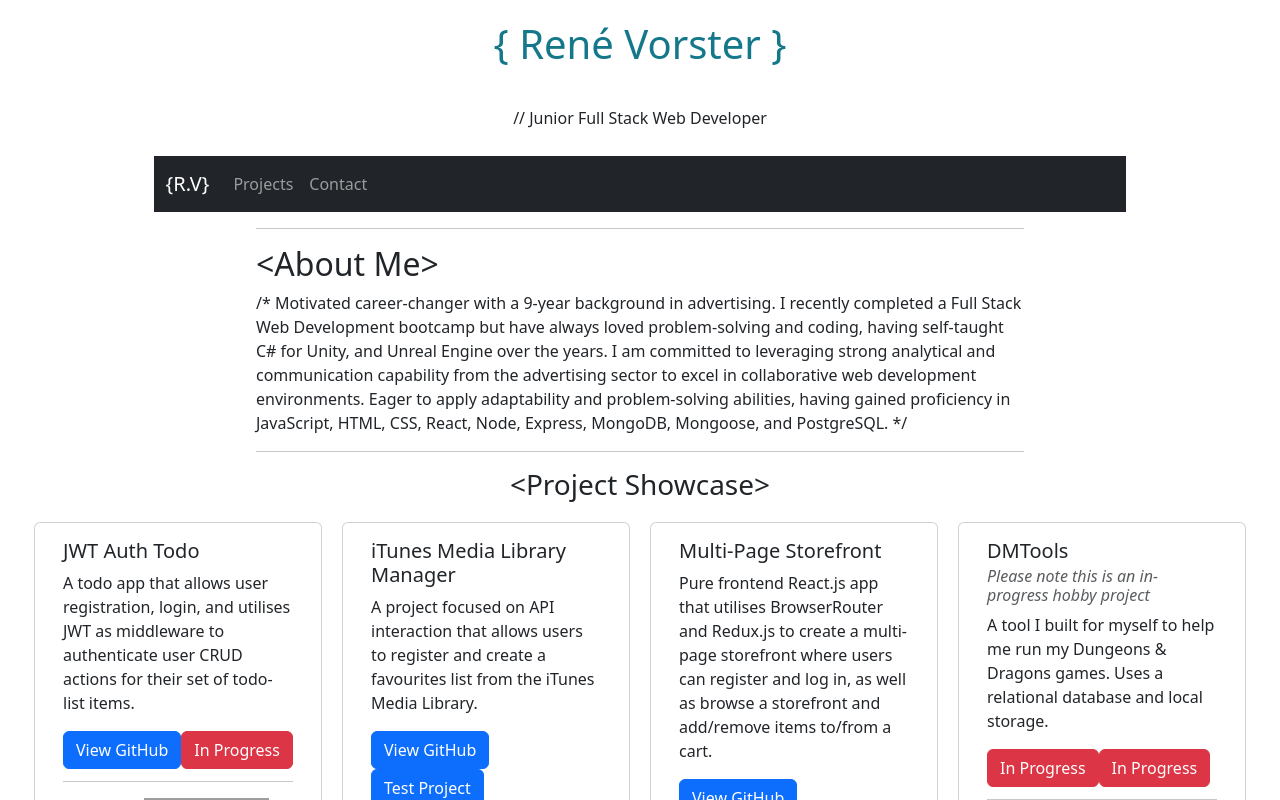
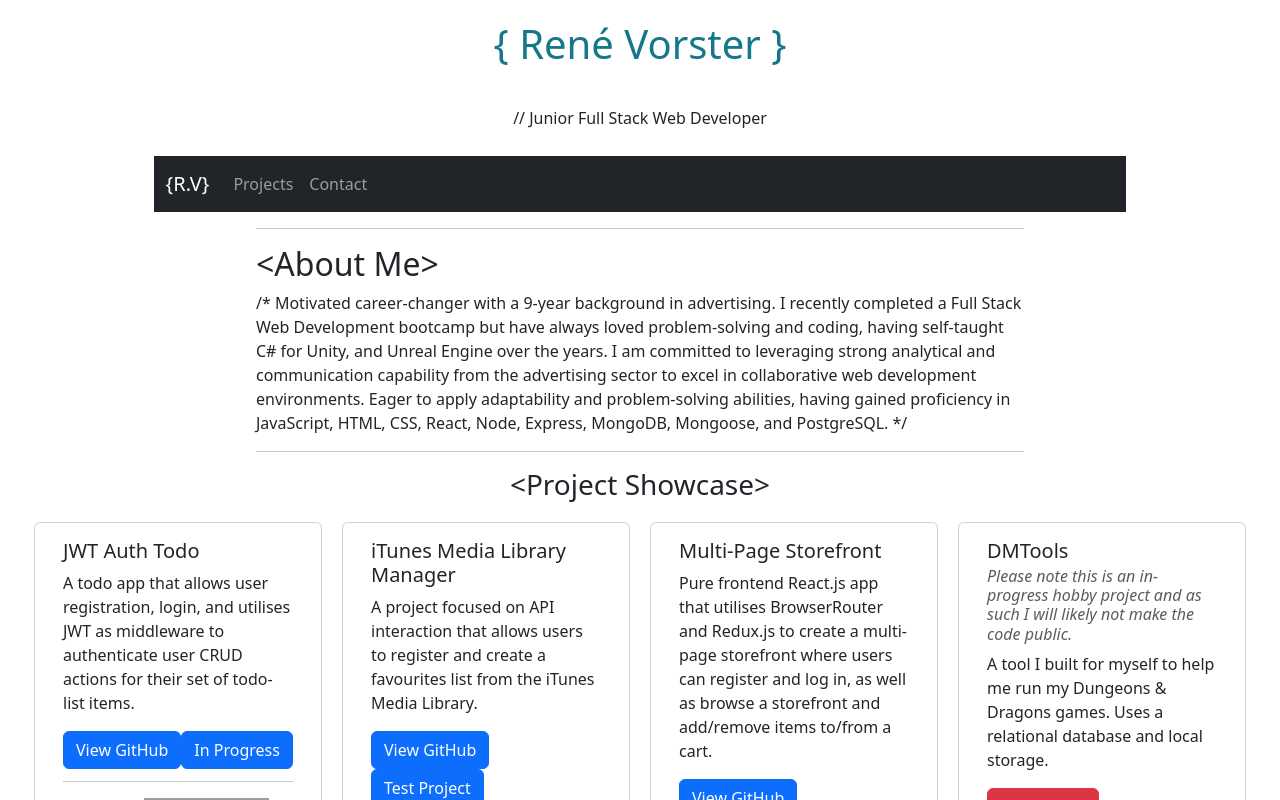
Before and after one commit to ReneVorsterCode/portfolio, a React (Vite) app: page / in a window 1280 px wide. Shown: the top 800 px of the page. Built offline with nearby package versions, Linux system fonts and the light colour scheme; grey boxes are pictures that could not be loaded.

Commit message:
Cleaned up buttons and added link to working AWS todo app

```diff
--- a/src/components/home.jsx
+++ b/src/components/home.jsx
@@ -70,7 +70,14 @@ export default function Home() {
               >
                 View GitHub
               </Button>
-              <Button variant="danger">In Progress</Button>
+              <Button
+                variant="primary"
+                onClick={() =>
+                  window.open("http://13.53.126.194:5000/", "_blank")
+                }
+              >
+                In Progress
+              </Button>
               <Card.Subtitle>
                 <hr></hr>
                 <i>Tech Stack: </i>
@@ -207,13 +214,15 @@ export default function Home() {
             <Card.Body>
               <Card.Title>DMTools</Card.Title>
               <Card.Subtitle className="mb-2 text-muted">
-                <i>Please note this is an in-progress hobby project</i>
+                <i>
+                  Please note this is an in-progress hobby project and as such I
+                  will likely not make the code public.
+                </i>
               </Card.Subtitle>
               <Card.Text>
                 A tool I built for myself to help me run my Dungeons & Dragons
                 games. Uses a relational database and local storage.
               </Card.Text>
-              <Button variant="danger">In Progress</Button>
               <Button variant="danger">In Progress</Button>
               <Card.Subtitle>
                 <hr></hr>
```
